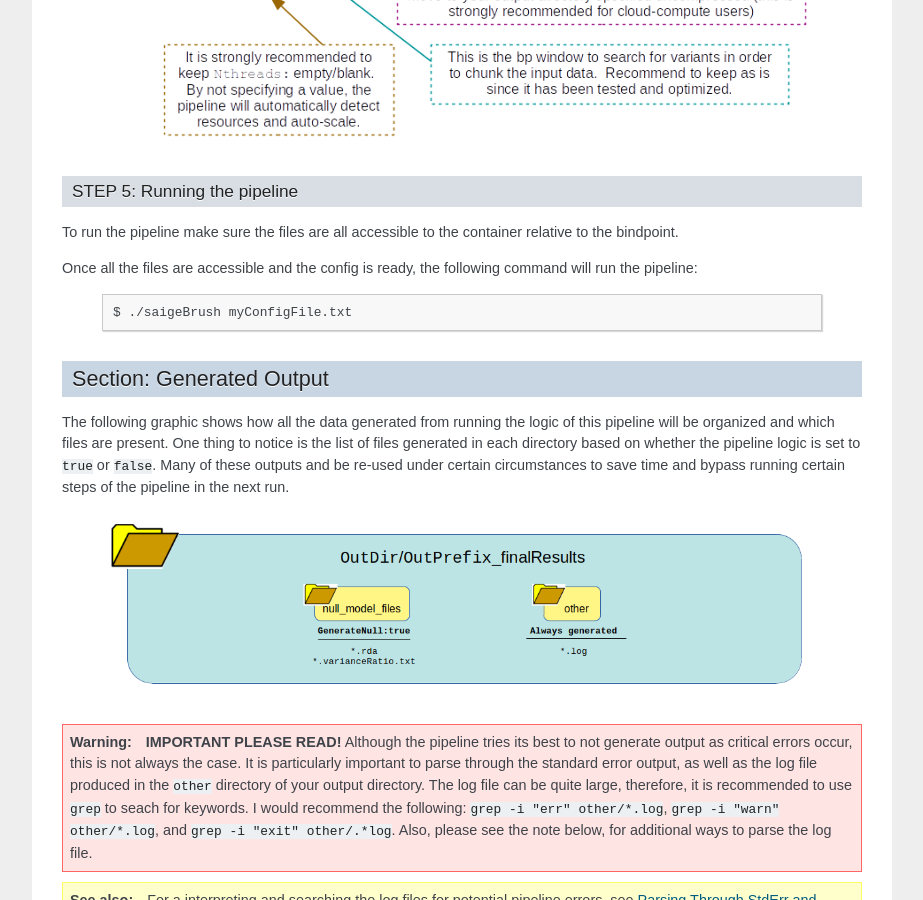
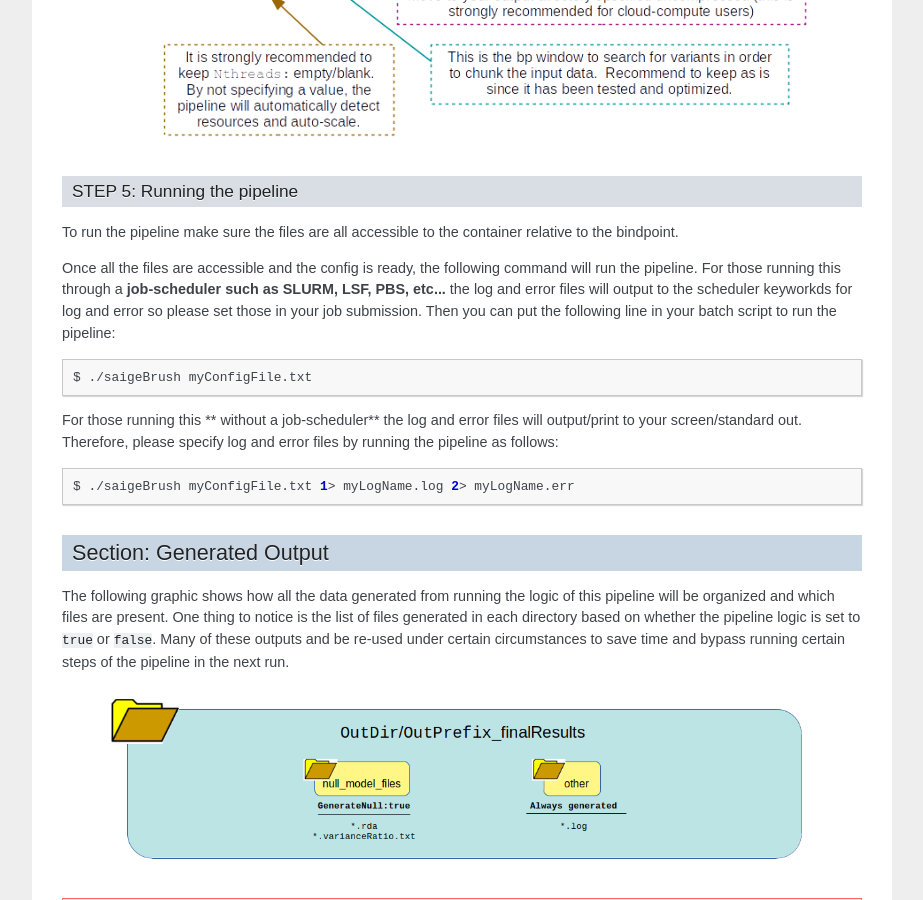
Before and after one commit to tbrunetti/SAIGE-BRUSH, a Sphinx documentation site: the page built from docs/source/generateNullonlyTutorial.rst, in a window 1280 px wide and 900 px high, scrolled down 3272 px. Shown: the whole window, without its empty margins (198-1121 px from the left). Built offline with Sphinx 7.4.7, drawn with Linux system fonts in a browser that asks for light colours.

Commit message:
added job-scheduler run command vs on command line directly

```diff
--- a/docs/source/generateNullonlyTutorial.rst
+++ b/docs/source/generateNullonlyTutorial.rst
@@ -114,11 +114,20 @@
 ~~~~~~~~~~~~~~~~~~~~~~~~~~~~~
 To run the pipeline make sure the files are all accessible to the container relative to the bindpoint.
 
-Once all the files are accessible and the config is ready, the following command will run the pipeline:
 
-	.. code-block:: bash
+Once all the files are accessible and the config is ready, the following command will run the pipeline.
+For those running this through a **job-scheduler such as SLURM, LSF, PBS, etc...** the log and error files will output to the scheduler keyworkds for log and error so please set those in your job submission.  Then you can put the following line in your batch script to run the pipeline:
 
-		$ ./saigeBrush myConfigFile.txt
+.. code-block:: bash
+
+	$ ./saigeBrush myConfigFile.txt
+
+
+For those running this ** without a job-scheduler** the log and error files will output/print to your screen/standard out.  Therefore, please specify log and error files by running the pipeline as follows:
+
+.. code-block:: bash
+
+	$ ./saigeBrush myConfigFile.txt 1> myLogName.log 2> myLogName.err
 
 
 
```
Also changed, not shown: docs/source/fullPipelineBinaryTutorial.rst (+10 -1 lines), docs/source/generateGRMonlyTutorial.rst (+9 -1 lines), 1 other file.
